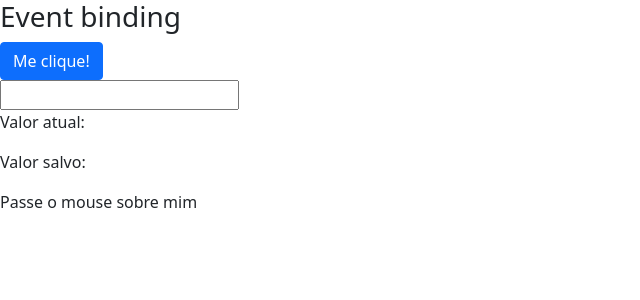
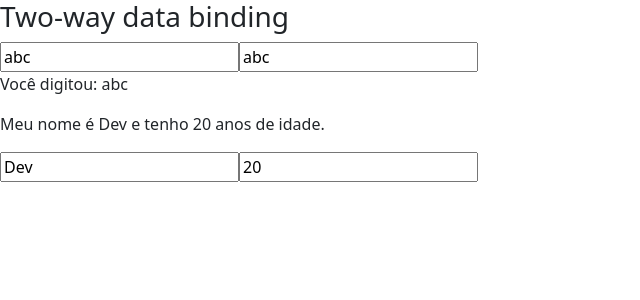
Before and after one commit to Joao-Augusto-Oliveira/cursoangular1, an Angular app: page / in a window 1280 px wide. Shown: the top 300 px of the page, without its empty margins (0-640 px from the left). Built offline with nearby package versions, Linux system fonts and the light colour scheme.

Commit message:
aula 12: two-way data binding

```diff
--- a/src/app/data-binding/data-binding.component.html
+++ b/src/app/data-binding/data-binding.component.html
@@ -64,7 +64,7 @@
 
   </article> -->
 
-  <section class="event-binding">
+  <!-- <section class="event-binding">
     <article>
       <h3>Event binding</h3>
       <div>
@@ -94,6 +94,32 @@
         </span>
       </div>
     </article>
+  </section> -->
+
+  <section class="two-way-binding">
+    <article>
+      <h3>Two-way data binding</h3>
+      <div>
+        <input type="text"
+        [value]="nome"
+        (input) = "nome = campoInput.value"
+        #campoInput
+        />
+
+        <input type="text"
+        [(ngModel)] = "nome"
+        />
+        <p>Você digitou: {{ nome }}</p>
+      </div>
+
+      <div>
+        <p>Meu nome é {{ pessoa.nome }} e tenho {{ pessoa.idade }} anos de idade.</p>
+
+        <input type="text" [(ngModel)] = "pessoa.nome">
+        <input type="text" [(ngModel)] = "pessoa.idade">
+
+      </div>
+    </article>
   </section>
 
 </section>
--- a/src/app/data-binding/data-binding.component.ts
+++ b/src/app/data-binding/data-binding.component.ts
@@ -20,6 +20,13 @@
   valorAtual: string = '';
   valorSalvo: string = '';
   isMouseOver: boolean = false;
+
+  nome: string = 'abc';
+
+  pessoa: any = {
+    nome: 'Dev',
+    idade: 20,
+  };
 
   getValor() {
     return 1;
```
Also changed, not shown: src/app/app.module.ts (+5 -12 lines), 1 other file (tests, documents, lock files or other folders).
